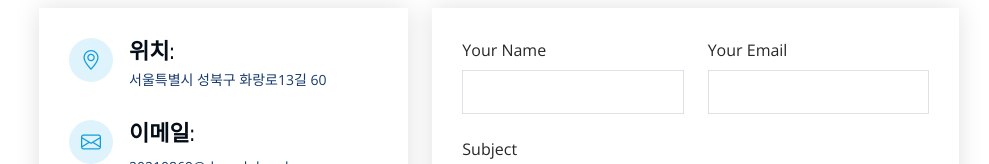
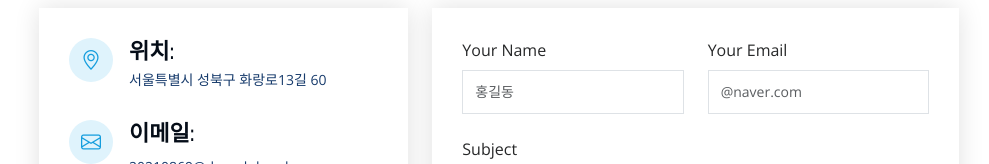
Before and after one commit to hanjyeon/home_hanjyeon, a plain HTML site: page index.html in a window 1280 px wide. Shown: the part 4117-4281 px from the top of the page, without its empty margins (291-1280 px from the left). Drawn offline with nearby package versions, Linux system fonts and the light colour scheme.

Commit message:
3rd commit

```diff
--- a/index.html
+++ b/index.html
@@ -60,7 +60,7 @@
           <li><a href="#hero" class="nav-link scrollto active"><i class="bx bx-home"></i> <span>홈</span></a></li>
           <li><a href="#about" class="nav-link scrollto"><i class="bx bx-user"></i> <span>소개</span></a></li>
           <li><a href="#resume" class="nav-link scrollto"><i class="bx bx-file-blank"></i> <span>과제</span></a></li>
-          <li><a href="#portfolio" class="nav-link scrollto"><i class="bx bx-book-content"></i> <span>맛집소개</span></a></li>
+          <li ><a href="#portfolio" class="nav-link scrollto"><i class="bx bx-book-content"></i> <span>맛집소개 </span></a></li>
           <li><a href="#services" class="nav-link scrollto"><i class="bx bx-server"></i> <span>몽골여행</span></a></li>
           <li><a href="#contact" class="nav-link scrollto"><i class="bx bx-envelope"></i> <span>연락</span></a></li>
         </ul>
@@ -341,16 +341,16 @@
               <div class="row">
                 <div class="form-group col-md-6">
                   <label for="name">Your Name</label>
-                  <input type="text" name="name" class="form-control" id="name" required>
+                  <input type="text" name="name" class="form-control" id="name" placeholder="홍길동" required>
                 </div>
                 <div class="form-group col-md-6">
                   <label for="name">Your Email</label>
-                  <input type="email" class="form-control" name="email" id="email" required>
+                  <input type="email" class="form-control" name="email" id="email" placeholder="@naver.com" required>
                 </div>
               </div>
               <div class="form-group">
                 <label for="name">Subject</label>
-                <input type="text" class="form-control" name="subject" id="subject" required>
+                <input type="text" class="form-control" name="subject" id="subject"  required>
               </div>
               <div class="form-group">
                 <label for="name">Message</label>
```
